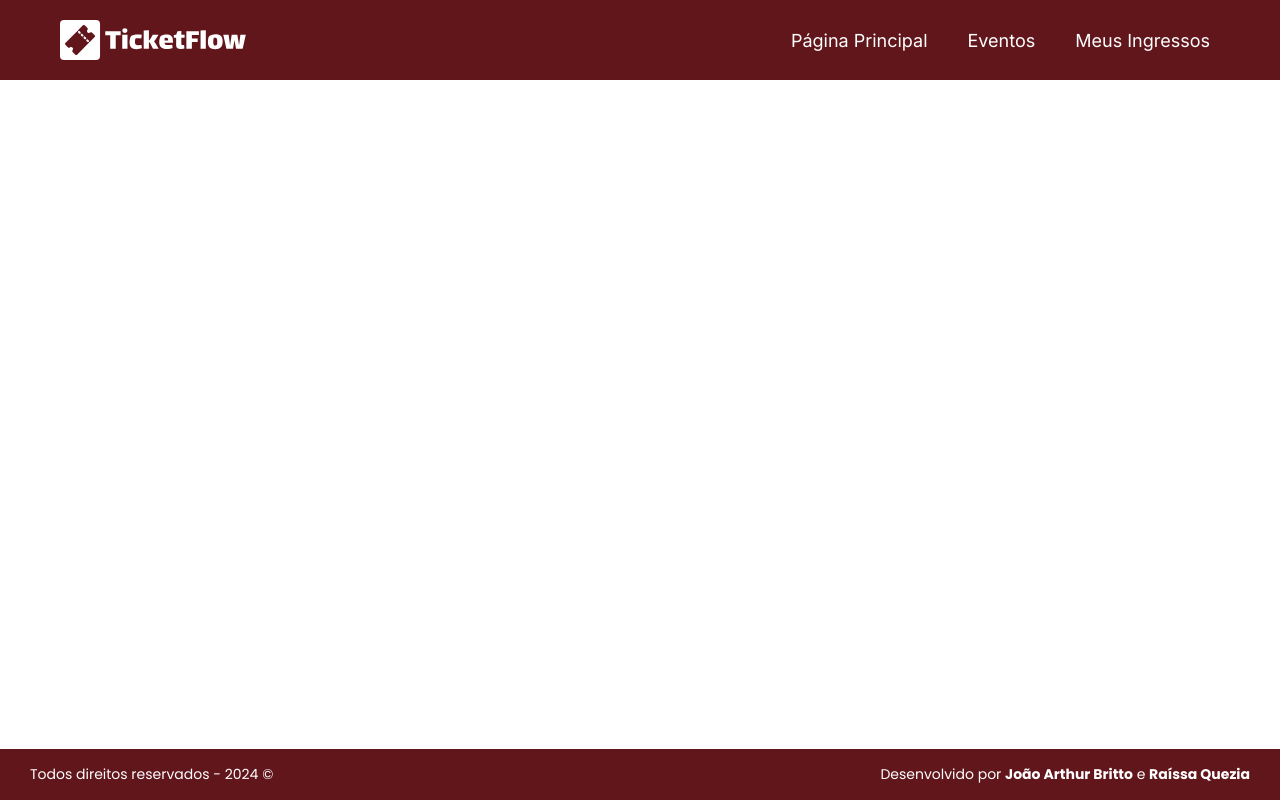
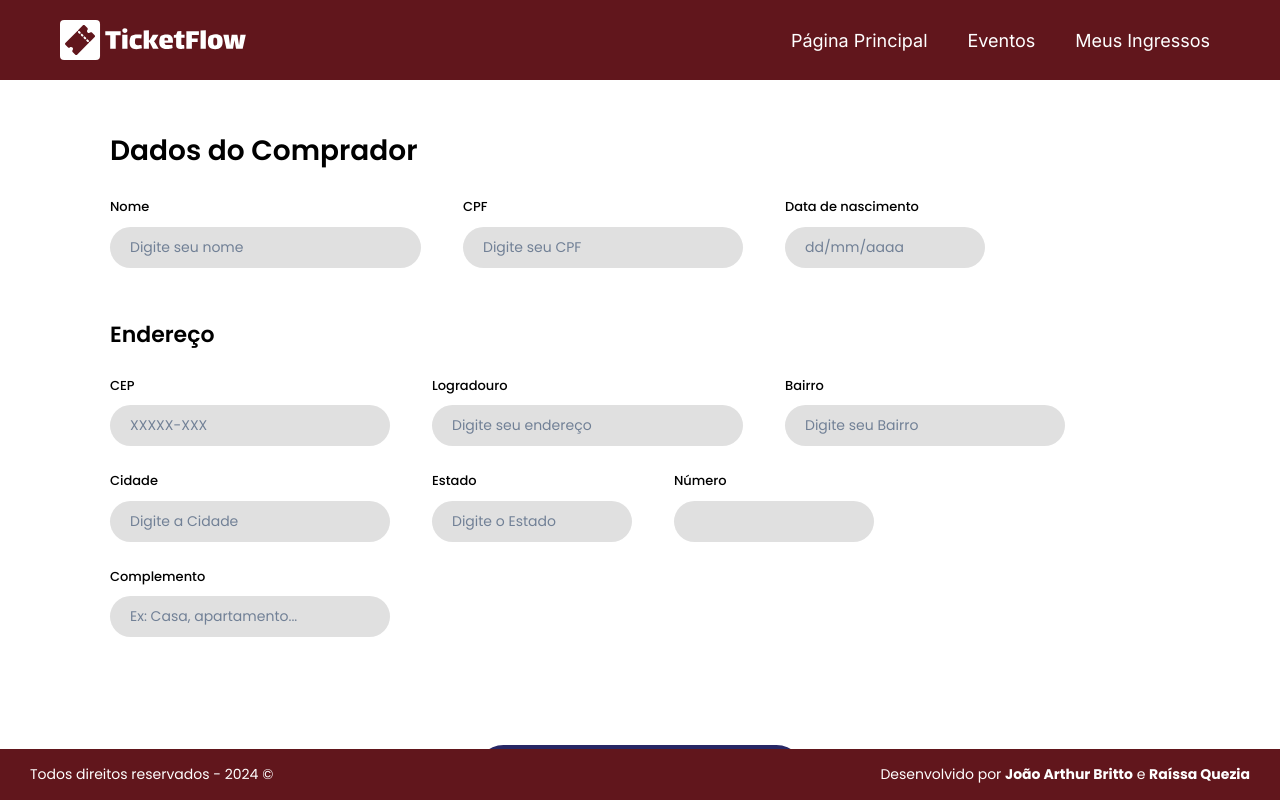
Before and after one commit to sistema-de-ingressos/Front-End-Sistema-de-Ingressos, a React (Vite) app: page /comprar-ingresso/1 in a window 1280 px wide. Built offline with nearby package versions, Linux system fonts and the light colour scheme; no server answers.

Commit message:
refactor: Altered TicketFormSection and how event search works

```diff
--- a/src/components/TicketFormSection/TicketFormSection.jsx
+++ b/src/components/TicketFormSection/TicketFormSection.jsx
@@ -16,7 +16,7 @@ import {SuccessModal} from "../SuccessModal/SuccessModal.jsx";
 import {useDisclosure} from "@chakra-ui/react";
 import {useNavigate} from "react-router-dom";
 
-export function TicketFormSection({ total, idEvento }) {
+export function TicketFormSection({ idEvento }) {
     const navigate = useNavigate()
     const [erro, setErro] = useState();
     const { isOpen: isOpenSuccess, onOpen: onOpenSuccess, onClose: onCloseSuccess } = useDisclosure();
@@ -34,8 +34,7 @@ export function TicketFormSection({ total, idEvento }) {
             complemento: null,
             numero: null,
         },
-        idEvento: idEvento,
-        total: total
+        idEvento: idEvento
     })
 
     const checkCEP = async (value) => {
--- a/src/pages/ComprarIngresso/ComprarIngresso.jsx
+++ b/src/pages/ComprarIngresso/ComprarIngresso.jsx
@@ -10,19 +10,10 @@ export function ComprarIngresso({title}) {
     const {idEvento} = useParams();
     useTitle(title)
 
-    const {data: evento} = useQuery({
-        queryKey: ["evento", idEvento],
-        queryFn: () => getDetalhesCarrinho(idEvento)
-    })
-
     return (
         <ComprarIngressoContainer>
-            {evento && (
-                <>
-                    <EventSection evento={evento} />
-                    <TicketFormSection total={evento.total} idEvento={idEvento} />
-                </>
-            )}
+            <EventSection idEvento={idEvento} />
+            <TicketFormSection idEvento={idEvento} />
         </ComprarIngressoContainer>
     )
 }
--- a/src/pages/Eventos/Eventos.jsx
+++ b/src/pages/Eventos/Eventos.jsx
@@ -12,8 +12,8 @@ export function Eventos({title}) {
     useTitle(title)
 
     const {data} = useQuery({
-        queryKey: ["eventos", "busca"],
-        queryFn: () =>  buscarEventos(""),
+        queryKey: ["eventos", input],
+        queryFn: () =>  buscarEventos(input),
     })
 
     useEffect(() => {
```
Also changed, not shown: src/components/EventSection/EventSection.jsx (+15 -5 lines).
